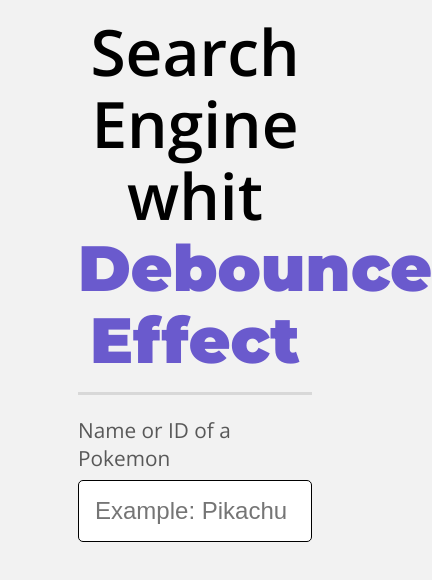
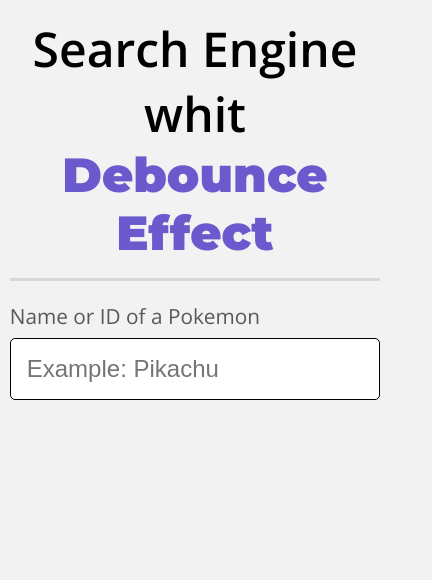
Before and after one commit to Franklin361/search-engine-debounce-effect, a React (Vite) app: page / in a window 390 px wide. Shown: the top 580 px of the page, 432 px wide, since content can reach past the window. Built offline with nearby package versions, Linux system fonts and the light colour scheme.

Commit message:
[STYLE] add responsive design

```diff
--- a/src/index.css
+++ b/src/index.css
@@ -20,7 +20,6 @@
 }
 
 h1 {
-
   text-align: center;
   font-size: 4rem;
   font-weight: bold;
@@ -28,9 +27,11 @@
   border-bottom: 3px solid #0000001c;
   padding-bottom: 1rem;
 }
-h1>span:nth-child(1){
+
+h1>span:nth-child(1) {
   font-weight: bold;
 }
+
 h1>span:nth-child(2) {
   font-family: 'Montserrat', sans-serif;
   display: block;
@@ -73,11 +74,13 @@
   align-items: center;
   font-family: 'Montserrat', sans-serif;
 }
-main > .loading {
+
+main>.loading {
   animation: fadeIn .5s linear infinite alternate;
   color: slateblue;
 }
-.pokemon{
+
+.pokemon {
   display: flex;
   justify-content: center;
   align-items: center;
@@ -92,17 +95,19 @@
   animation: fadeInUp .3s ease-in;
   box-shadow: rgba(0, 0, 0, 0.07) 0px 1px 1px, rgba(0, 0, 0, 0.07) 0px 2px 2px, rgba(0, 0, 0, 0.07) 0px 4px 4px, rgba(0, 0, 0, 0.07) 0px 8px 8px, rgba(0, 0, 0, 0.07) 0px 16px 16px;
 }
-.pokemon > h3 {
+
+.pokemon>h3 {
   font-size: 2rem;
 }
 
-.pokemon > img {
+.pokemon>img {
   height: 200px;
   width: 200px;
   vertical-align: top;
   object-fit: cover;
 }
-.pokemon::before{
+
+.pokemon::before {
   content: "";
   width: 100%;
   height: 100%;
@@ -113,6 +118,7 @@
   top: 0;
   z-index: -1;
 }
+
 @keyframes swing {
   20% {
     transform: rotate3d(0, 0, 1, 15deg);
@@ -134,6 +140,7 @@
     transform: rotate3d(0, 0, 1, 0deg);
   }
 }
+
 @keyframes fadeIn {
   from {
     opacity: 0;
@@ -143,6 +150,7 @@
     opacity: 1;
   }
 }
+
 @keyframes fadeInUp {
   from {
     opacity: 0;
@@ -154,3 +162,33 @@
     transform: translate3d(0, 0, 0);
   }
 }
+
+@media screen and (max-width: 600px) {
+
+  h1 {
+    font-size: 3rem;
+    line-height: normal;
+  }
+
+  main {
+    display: block;
+    max-width: 1000px;
+    width: 95%;
+    margin: 1em auto;
+    min-height: 70vh;
+  }
+
+  .pokemon {
+    width: 100%;
+    flex-direction: column;
+    border: 1px solid black;
+    gap: 0;
+  }
+
+.pokemon::before {
+  right: 0;
+  left: auto;
+  top: auto;
+  bottom: -150px;
+}
+}
```
